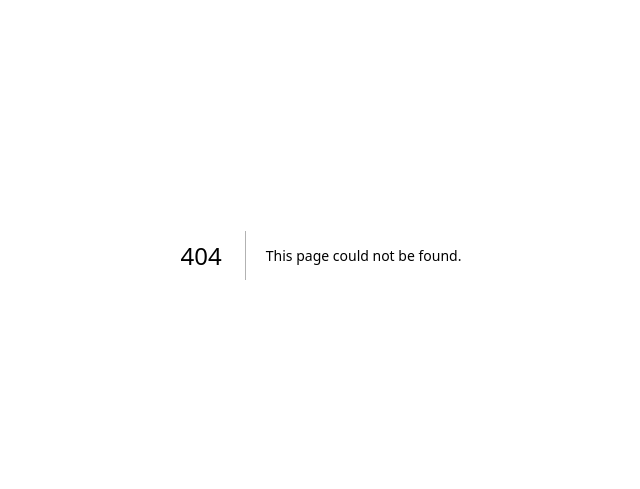
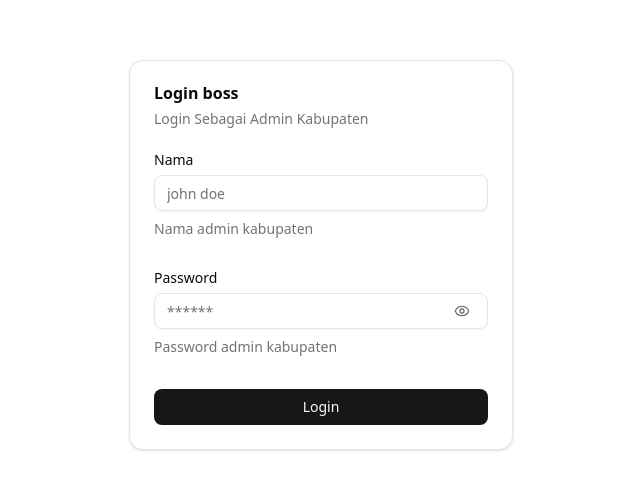
Before and after one commit to lalatina11/satubagian-ayosensus-fe, a Next.js app: page /kabupaten/login in a window 1280 px wide. Before the commit this address had no page. Shown: the part 145-634 px from the top of the page, without its empty margins (319-959 px from the left). Built offline with nearby package versions, Linux system fonts and the light colour scheme; no server answers.

Commit message:
feat: login page  regency admin

```diff
--- /dev/null
+++ b/src/app/kabupaten/login/page.tsx
@@ -0,0 +1,16 @@
+import LoginForm from "@/components/kabupaten/forms/LoginForm";
+import { Metadata } from "next";
+
+export const metadata: Metadata = {
+  title: "Admin Kab | Login",
+};
+
+const Page = () => {
+  return (
+    <div className="container mx-auto flex flex-col justify-center items-center min-h-screen">
+      <LoginForm />
+    </div>
+  );
+};
+
+export default Page;
```
